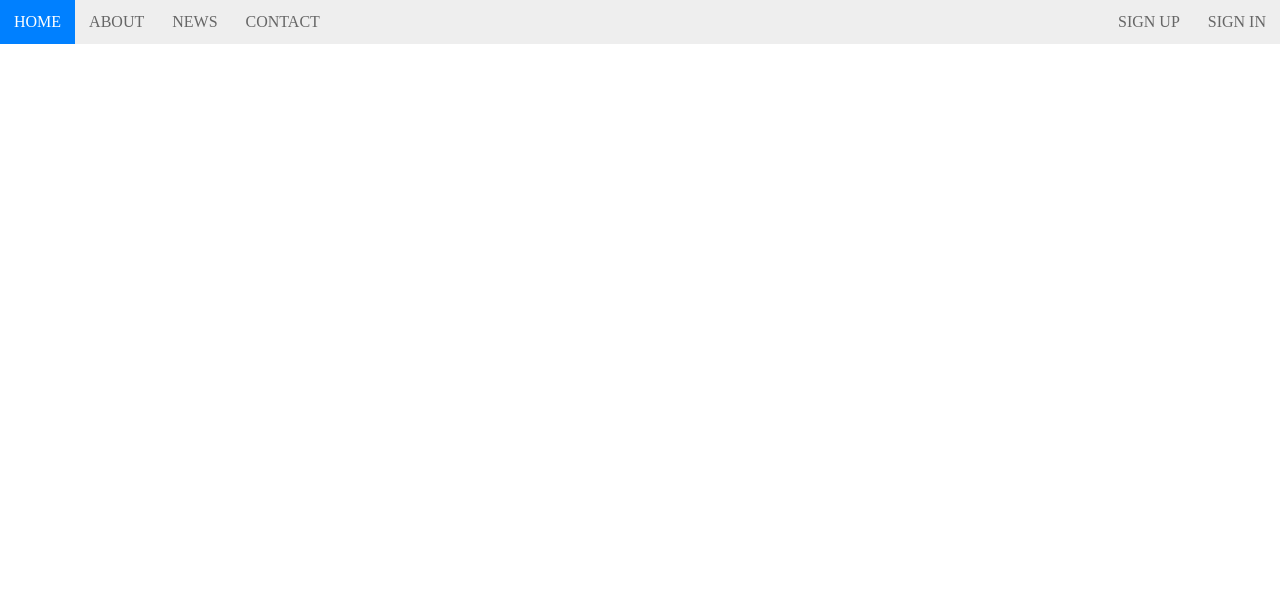
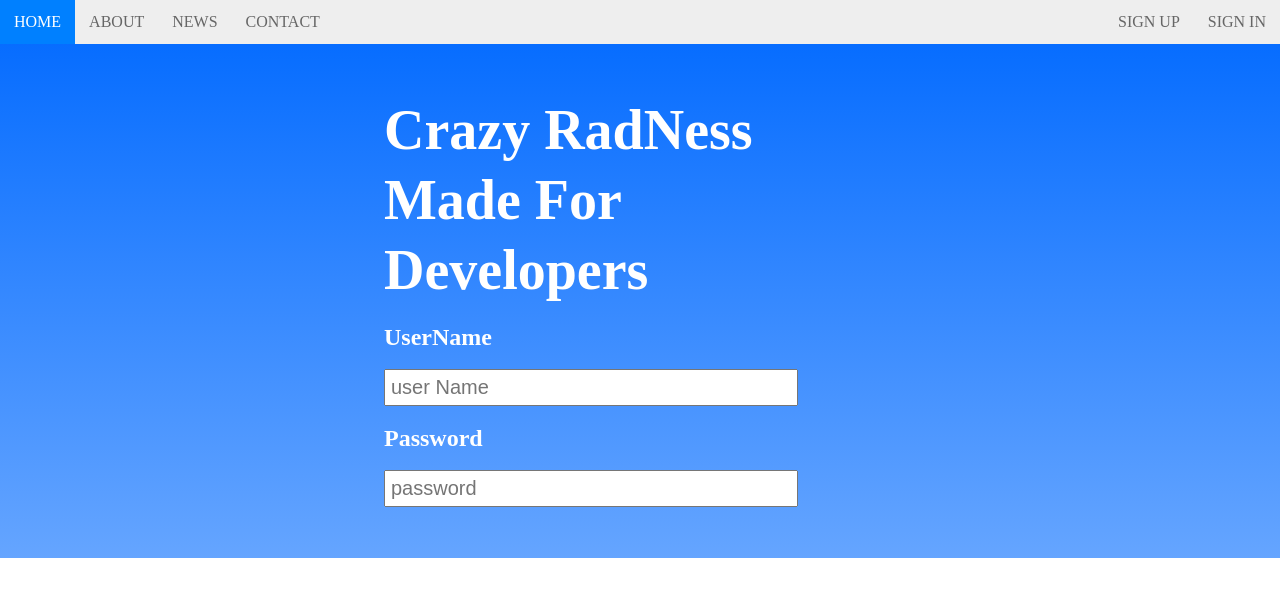
Before and after one commit to Joshua-Coded/Youtube_Beginners, a plain HTML site: page index.html in a window 1280 px wide. Drawn offline with Linux system fonts and the light colour scheme.

Commit message:
body section

```diff
--- a/index.html
+++ b/index.html
@@ -19,8 +19,34 @@
 
        <!-- hambugger menu -->
             <li class="dropDownMenu"><a href="javascript:void(0);" onclick="dropDownIcon()">&#9776;</a></li>
-                </ul>
+        </ul>
     </nav>
+
+    <!-- container -->
+    <div class="container" id="section-1-gradient">
+            <div class="row">
+                <div class="col-6 left-side-col">
+                <div>
+                    <h1 class="large"> Crazy RadNess</h1>
+                    <h1 class="large">Made For Developers</h1>
+                </div>
+                <form>
+                    <div>
+                        <h2>UserName</h2>
+                        <input class="inputbox" type="text" name="username" placeholder="user Name">
+                        <h2>Password</h2>
+                        <input class="inputbox" type="text" name="password" placeholder="password">
+                    </div>
+                </form>
+                </div>
+
+                <div class="col-6">
+
+                </div>
+            </div>
+    </div>
+
+
 
 
     <script>
--- a/styles.css
+++ b/styles.css
@@ -9,6 +9,65 @@ body {
     margin: 0;
 }
 
+
+.container {
+    width: 100%;
+    margin: auto;
+    padding-top: 4%;
+    padding-bottom: 4%;
+}
+
+.row {
+    width: 100%;
+    display: flex;
+    flex: wrap;
+    align-items: center;
+}
+
+.row::after {
+    content: '';
+    clear: both;
+    display: table;
+}
+
+.col-1 {
+    width: 8.33%;
+}
+.col-2 {
+    width: 16.66%;
+}
+.col-3 {
+    width: 25%;
+}
+
+.col-4 {
+    width: 33.33%;
+}
+.col-5 {
+    width: 41.66%;
+}
+
+.col-6 {
+    width: 50%;
+}
+.col-7 {
+    width: 58.33%;
+}
+.col-8 {
+    width: 66.66%;
+}
+.col-9 {
+    width: 75%;
+}
+.col-10 {
+    width: 83.33%;
+}
+.col-11 {
+    width: 91.66%;
+}
+.col-12 {
+    width: 100%;
+}
 
 
 /* #########  navbar ############### */
@@ -55,6 +114,42 @@ ul.topnav li.dropDownMenu {
 }
 
 
+/* ##### custom style ####### */
+
+#section-1-gradient {
+    background: #076DFF;
+    background: -webkit-linear-gradient(#076DFF, #65a5ff);
+    background: -o-linear-gradient(#076DFF, #65a5ff);
+    background: -moz-linear-gradient(#076DFF, #65a5ff);
+    background: linear-gradient(#076DFF, #65a5ff);
+}
+
+.left-side-col {
+    margin-left: 30%;
+
+}
+
+h1.large {
+    color: #fff;
+    font-size: 56px;
+    margin: 0;
+    line-height: 70px;
+}
+
+form h2 {
+    color: #fff;
+
+}
+
+
+.inputbox[type="text"] {
+    font-size: 20px;
+    width: 400px;
+    min-width: 100px;
+    padding: 5px;
+}
+
+
 /* ######## MOBILE STYLE */
 
 @media screen and (max-width: 680px) {
```
